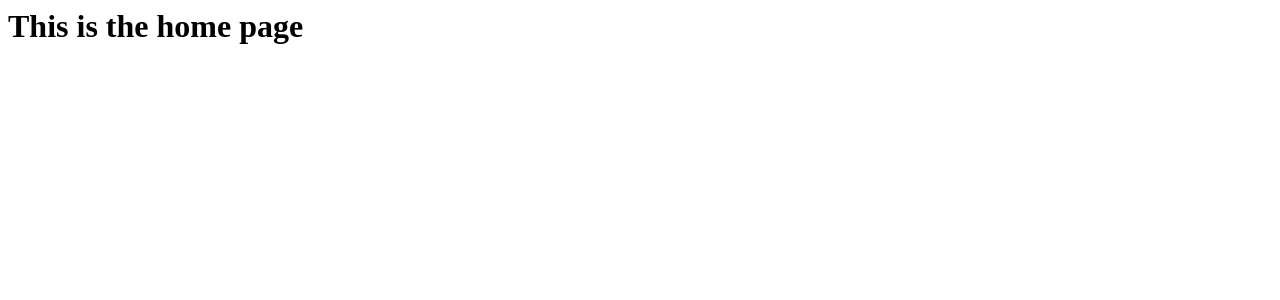
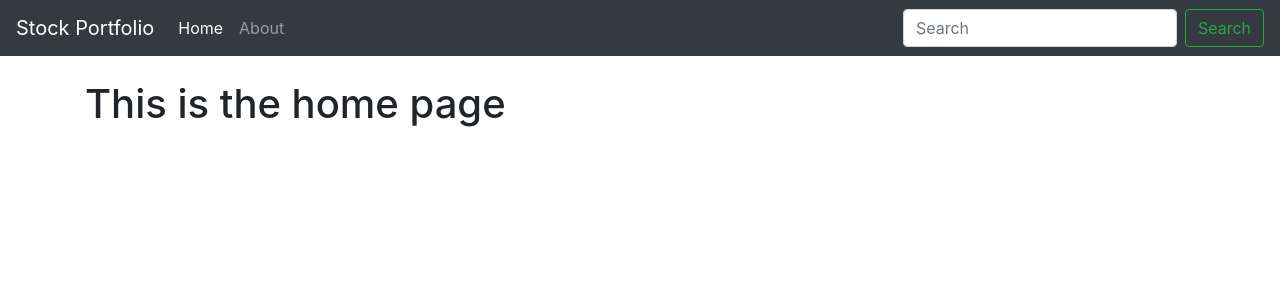
Before and after one commit to atanuc073/django-Stock-Market-App, a Django app: page / in a window 1280 px wide. Shown: the top 300 px of the page. Run offline with Django 3.2, Linux system fonts and the light colour scheme; some libraries are stand-ins or nearby versions.

Commit message:
add navbar

```diff
--- /dev/null
+++ b/stockmarket/stockInfo/templates/base.html
@@ -0,0 +1,52 @@
+<!doctype html>
+<html lang="en">
+  <head>
+    <!-- Required meta tags -->
+    <meta charset="utf-8">
+    <meta name="viewport" content="width=device-width, initial-scale=1, shrink-to-fit=no">
+
+    <!-- Bootstrap CSS -->
+    <link rel="stylesheet" href="https://stackpath.bootstrapcdn.com/bootstrap/4.4.1/css/bootstrap.min.css" integrity="sha384-Vkoo8x4CGsO3+Hhxv8T/Q5PaXtkKtu6ug5TOeNV6gBiFeWPGFN9MuhOf23Q9Ifjh" crossorigin="anonymous">
+
+    <title>Stock Portfolio</title>
+  </head>
+  <body>
+
+<!-- start of navbar -->
+    <nav class="navbar navbar-expand-lg navbar-dark bg-dark">
+        <a class="navbar-brand" href="{% url 'home' %}">Stock Portfolio</a>
+        <button class="navbar-toggler" type="button" data-toggle="collapse" data-target="#navbarSupportedContent" aria-controls="navbarSupportedContent" aria-expanded="false" aria-label="Toggle navigation">
+          <span class="navbar-toggler-icon"></span>
+        </button>
+
+        <div class="collapse navbar-collapse" id="navbarSupportedContent">
+          <ul class="navbar-nav mr-auto">
+            <li class="nav-item active">
+              <a class="nav-link" href="{% url 'home' %}">Home <span class="sr-only">(current)</span></a>
+            </li>
+            <li class="nav-item">
+              <a class="nav-link" href="{% url 'about' %}">About</a>
+            </li>
+
+          </ul>
+          <form class="form-inline my-2 my-lg-0">
+            <input class="form-control mr-sm-2" type="search" placeholder="Search" aria-label="Search">
+            <button class="btn btn-outline-success my-2 my-sm-0" type="submit">Search</button>
+          </form>
+        </div>
+      </nav>
+       <!-- end of Navbar -->
+
+    <div class='container'>
+        <br>
+    {% block content %}
+    {% endblock %}
+    </div>
+
+    <!-- Optional JavaScript -->
+    <!-- jQuery first, then Popper.js, then Bootstrap JS -->
+    <script src="https://code.jquery.com/jquery-3.4.1.slim.min.js" integrity="sha384-J6qa4849blE2+poT4WnyKhv5vZF5SrPo0iEjwBvKU7imGFAV0wwj1yYfoRSJoZ+n" crossorigin="anonymous"></script>
+    <script src="https://cdn.jsdelivr.net/npm/popper.js@1.16.0/dist/umd/popper.min.js" integrity="sha384-Q6E9RHvbIyZFJoft+2mJbHaEWldlvI9IOYy5n3zV9zzTtmI3UksdQRVvoxMfooAo" crossorigin="anonymous"></script>
+    <script src="https://stackpath.bootstrapcdn.com/bootstrap/4.4.1/js/bootstrap.min.js" integrity="sha384-wfSDF2E50Y2D1uUdj0O3uMBJnjuUD4Ih7YwaYd1iqfktj0Uod8GCExl3Og8ifwB6" crossorigin="anonymous"></script>
+  </body>
+</html>
--- a/stockmarket/stockInfo/templates/home.html
+++ b/stockmarket/stockInfo/templates/home.html
@@ -1 +1,6 @@
+{% extends 'base.html' %}
+{% block content%}
+
 <h1>This is the home page</h1>
+
+{% endblock %}
--- a/stockmarket/stockInfo/urls.py
+++ b/stockmarket/stockInfo/urls.py
@@ -3,7 +3,7 @@ from django.urls import path
 from . import views
 
 urlpatterns=[
-    path('admin/',admin.site.urls),
-    path('',views.home,name="home")
+    path('',views.home,name="home"),
+    path('about',views.about,name="about"),
 
 ]
--- a/stockmarket/stockInfo/views.py
+++ b/stockmarket/stockInfo/views.py
@@ -3,4 +3,8 @@ from django.shortcuts import render
 
 # Create your views here.
 def home(request):
+    # api-key: pk_40d960e9e11f47419c47ed2a9de813c9
     return render(request,'home.html',{})
+
+def about(request):
+    return render(request,'about.html',{})
```
Also changed, not shown: stockmarket/stockInfo/templates/about.html (added, +7 -0 lines).
